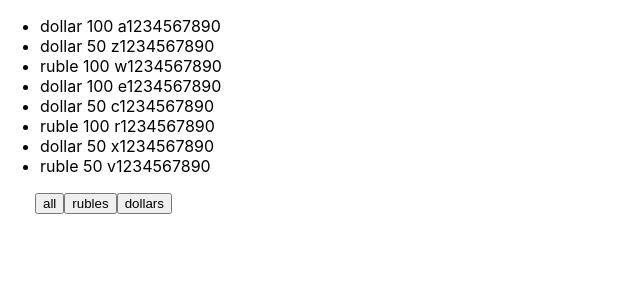
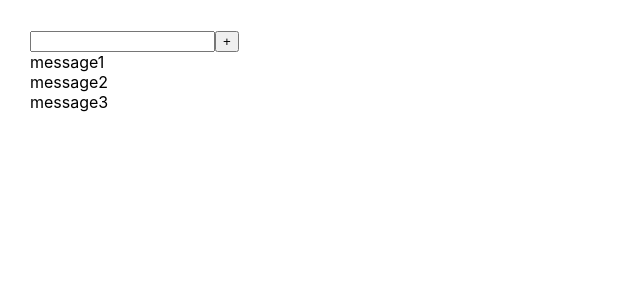
Before and after one commit to Chernik1991/minitasks, a React (Create React App) app: page / in a window 1280 px wide. Shown: the top 300 px of the page, without its empty margins (0-640 px from the left). Built offline with nearby package versions, Linux system fonts and the light colour scheme.

Commit message:
input 21.41

```diff
--- a/src/App.css
+++ b/src/App.css
@@ -1,24 +1,4 @@
 .App {
-  padding: 30px;
-  display: flex;
-}
+   padding: 30px;
 
-.App > div {
-  margin-right: 50px;
-}
-
-.error {
-  border: red 1px solid;
-}
-
-.error-message {
-  color: red;
-}
-
-.active-filter {
-  background-color: aquamarine;
-}
-
-.is-done {
-  opacity: 0.5;
-}
+ }
--- a/src/App.tsx
+++ b/src/App.tsx
@@ -1,60 +1,27 @@
 import React, {useState} from 'react';
 import './App.css';
-import {NewComponent} from "./NewComponent";
-
-export type FilterType='all'| 'dollar'|'ruble'
+import { FullInput } from './components/FullInput';
 
 function App() {
-    const [money, setMoney] = useState([
-        {banknote: 'dollar', nominal: 100, number: ' a1234567890'},
-        {banknote: 'dollar', nominal: 50, number: ' z1234567890'},
-        {banknote: 'ruble', nominal: 100, number: ' w1234567890'},
-        {banknote: 'dollar', nominal: 100, number: ' e1234567890'},
-        {banknote: 'dollar', nominal: 50, number: ' c1234567890'},
-        {banknote: 'ruble', nominal: 100, number: ' r1234567890'},
-        {banknote: 'dollar', nominal: 50, number: ' x1234567890'},
-        {banknote: 'ruble', nominal: 50, number: ' v1234567890'},
+    let [message, setMessage]=useState([
+        {message: 'message1'},
+        {message: 'message2'},
+        {message: 'message3'}
     ])
-
-    const[filter,setFilter]=useState<FilterType>('all')
-
-    let currentMoney = money;
-
-    if (filter === 'dollar') {
-        currentMoney = money.filter((filteredMoney) => filteredMoney.banknote === 'dollar');
-    }
-
-    if (filter === 'ruble') {
-        currentMoney = money.filter((filteredMoney) => filteredMoney.banknote === 'ruble');
-    }
-
-    const onClickFilterHandler = (nameButton: FilterType) => {
-        setFilter(nameButton)
-    }
-
     return (
-        <>
-            <NewComponent currentMoney={currentMoney} onClickFilterHandler={onClickFilterHandler}/>
-            {/*<ul>*/}
-            {/*    {currentMoney.map((objFromMoneyArr, index) => {*/}
-            {/*        return (*/}
-            {/*            <li key={index}>*/}
-            {/*                <span> {objFromMoneyArr.banknote}</span>*/}
-            {/*                <span> {objFromMoneyArr.nominal}</span>*/}
-            {/*                <span> {objFromMoneyArr.number}</span>*/}
-            {/*            </li>*/}
-            {/*        )*/}
-            {/*    })}*/}
-            {/*</ul>*/}
-            {/*<div style={{marginLeft: '35px'}}>*/}
-            {/*    <button onClick={() => onClickFilterHandler('all')}>all</button>*/}
-            {/*    <button onClick={() => onClickFilterHandler('ruble')}>rubles</button>*/}
-            {/*    <button onClick={() => onClickFilterHandler('dollar')}>dollars</button>*/}
+        <div className={'App'}>
+            <FullInput/>
+            {/*<div>*/}
+            {/*    <input/>*/}
+            {/*    <button>+</button>*/}
             {/*</div>*/}
-        </>
-
-
-    );
+            {message.map((el,index)=>{
+                return(
+                    <div key={index}>{el.message}</div>
+                )
+            })}
+        </div>
+    )
 }
 
 export default App;
--- a/src/NewComponent.tsx
+++ /dev/null
@@ -1,34 +0,0 @@
-import React from 'react';
-import {FilterType} from './App';
-type TypeMoney={
-    banknote:string,
-    nominal:number,
-    number:string
-}
-
-type NewComponentType ={
-    currentMoney:Array<TypeMoney>
-    onClickFilterHandler:(nameButton: FilterType)=>void
-}
-export const NewComponent = (props:NewComponentType) => {
-    return (
-        <>
-            <ul>
-                {props.currentMoney.map((objFromMoneyArr, index) => {
-                    return (
-                        <li key={index}>
-                            <span> {objFromMoneyArr.banknote}</span>
-                            <span> {objFromMoneyArr.nominal}</span>
-                            <span> {objFromMoneyArr.number}</span>
-                        </li>
-                    )
-                })}
-            </ul>
-            <div style={{marginLeft: '35px'}}>
-                <button onClick={() => props.onClickFilterHandler('all')}>all</button>
-                <button onClick={() => props.onClickFilterHandler('ruble')}>rubles</button>
-                <button onClick={() => props.onClickFilterHandler("dollar")}>dollars</button>
-            </div>
-        </>
-    );
-};
--- /dev/null
+++ b/src/components/FullInput.tsx
@@ -0,0 +1,17 @@
+import React, {ChangeEvent, useState} from 'react';
+
+
+export function FullInput() {
+    let [title, setTitle]=useState('')
+
+    const onChangeImputHandler=(event:ChangeEvent<HTMLInputElement>)=>{
+        setTitle(event.currentTarget.value)
+    }
+    return (
+            <div>
+                <input onChange={onChangeImputHandler}/>
+                <button onClick={()=>{}}>+</button>
+            </div>
+
+    )
+}
```
Also changed, not shown: src/Todolist.tsx (deleted, +0 -88 lines).
